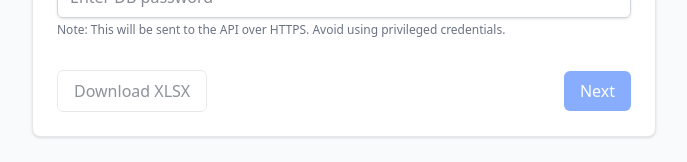
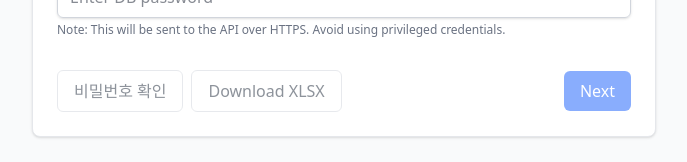
Before and after one commit to dwmarcuskim/lab-form, a React (Vite) app in the folder console/: page / in a window 1280 px wide. Shown: the part 333-495 px from the top of the page, without its empty margins (296-983 px from the left). Built offline with nearby package versions, Linux system fonts and the light colour scheme.

Commit message:
add password verify api

```diff
--- a/console/src/components/AdminStep.tsx
+++ b/console/src/components/AdminStep.tsx
@@ -1,5 +1,5 @@
 import { useEffect, useId, useState } from 'react'
-import { exportResultsXlsx } from '../lib/api'
+import { exportResultsXlsx, checkPassword } from '../lib/api'
 
 export type AdminData = {
   userId: string
@@ -25,6 +25,7 @@ export function AdminStep({ initial, onNext }: AdminStepProps) {
   const [dbPassword, setDbPassword] = useState(initial && 'dbPassword' in (initial as any) ? (initial as any).dbPassword ?? '' : '')
   const [touched, setTouched] = useState({ userId: false, repeat: false, dbPassword: false })
   const [exporting, setExporting] = useState(false)
+  const [verifying, setVerifying] = useState(false)
 
   useEffect(() => {
     // keep within sensible bounds
@@ -37,6 +38,7 @@ export function AdminStep({ initial, onNext }: AdminStepProps) {
   const dbPasswordError = dbPassword.trim() === '' ? 'Required' : undefined
   const canNext = !userIdError && !repeatError && !dbPasswordError
   const canExport = dbPassword.trim() !== '' && !exporting
+  const canVerify = dbPassword.trim() !== '' && !verifying
 
   function handleSubmit(e: React.FormEvent) {
     e.preventDefault()
@@ -107,6 +109,33 @@ export function AdminStep({ initial, onNext }: AdminStepProps) {
       </div>
 
       <div className="pt-2 flex justify-between items-center gap-3">
+        <div className="flex items-center gap-2">
+          <button
+            type="button"
+            onClick={async () => {
+              if (!dbPassword || verifying) return
+              const apiBase = (import.meta.env.VITE_API_URL as string | undefined) ||
+                'https://lab-form-server-863768606140.us-central1.run.app'
+              try {
+                setVerifying(true)
+                const ok = await checkPassword(apiBase, dbPassword)
+                if (ok) {
+                  alert('비밀번호가 확인되었습니다.')
+                } else {
+                  alert('비밀번호가 올바르지 않습니다.')
+                }
+              } catch (e: any) {
+                alert(e?.message || '비밀번호 확인 중 오류가 발생했습니다.')
+              } finally {
+                setVerifying(false)
+              }
+            }}
+            disabled={!canVerify}
+            className="inline-flex items-center justify-center rounded-md border border-gray-300 px-4 py-2 text-gray-800 bg-white hover:bg-gray-50 disabled:opacity-50 disabled:cursor-not-allowed focus:outline-none focus-visible:ring-2 focus-visible:ring-blue-500"
+          >
+            {verifying ? '확인 중…' : '비밀번호 확인'}
+          </button>
+
           <button
             type="button"
             onClick={async () => {
@@ -127,6 +156,7 @@ export function AdminStep({ initial, onNext }: AdminStepProps) {
           >
             {exporting ? 'Downloading…' : 'Download XLSX'}
           </button>
+        </div>
 
         <button
           type="submit"
--- a/console/src/lib/api.ts
+++ b/console/src/lib/api.ts
@@ -16,6 +16,22 @@ export async function createSubmission(baseUrl: string, payload: SubmissionReque
     throw new Error(`Save failed: ${res.status} ${text}`)
   }
   return res.json()
+}
+
+// Verify DB password: POST { password } to /submit/verify, expects { ok: boolean }
+export async function checkPassword(baseUrl: string, password: string): Promise<boolean> {
+  const url = `${baseUrl.replace(/\/$/, '')}/submit/verify`
+  const res = await fetch(url, {
+    method: 'POST',
+    headers: { 'Content-Type': 'application/json' },
+    body: JSON.stringify({ password }),
+  })
+  if (!res.ok) {
+    const text = await res.text().catch(() => '')
+    throw new Error(`Verify failed: ${res.status} ${text}`)
+  }
+  const data = (await res.json().catch(() => ({ ok: false }))) as { ok?: boolean }
+  return Boolean(data?.ok)
 }
 
 // Export results as XLSX by POSTing password to /submit/export.xlsx
```
Also changed, not shown: 1 other file (tests, documents, lock files or other folders). Lines whose indentation alone changed are shown as unchanged.
